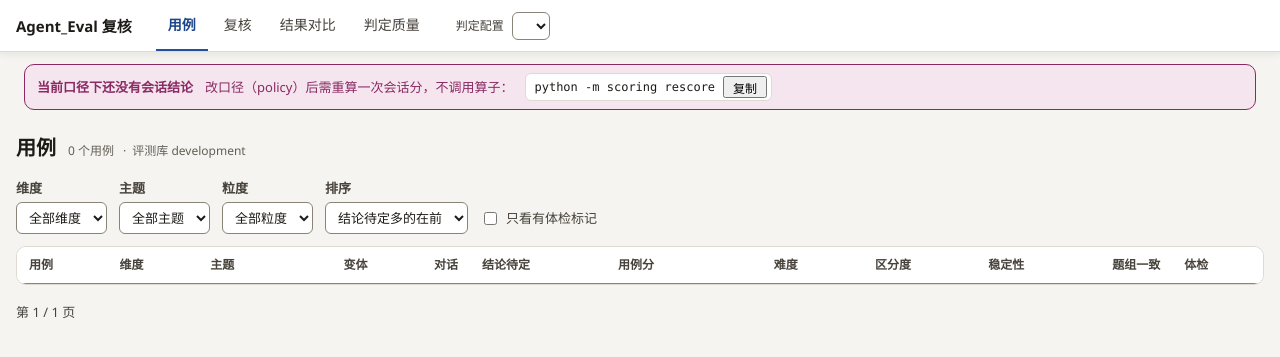
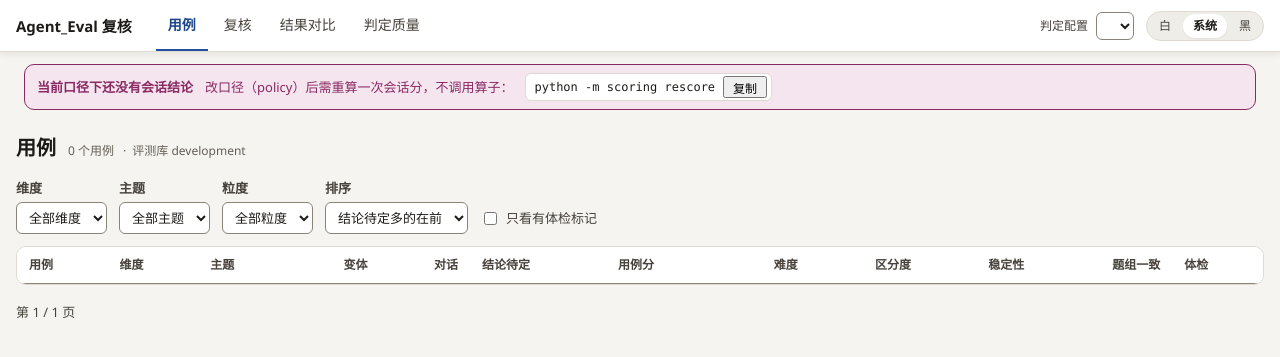
Before and after one commit to gadoid/Agent_Eval, a FastAPI app: page / in a window 1280 px wide. Shown: the top 357 px of the page. Run offline with FastAPI, Linux system fonts and the light colour scheme; data that the repository does not hold is empty.

Commit message:
顶栏新增配色方案：白 / 系统 / 黑
- 三态分段按钮，localStorage 记忆；「系统」不落 data-theme，
  交给 prefers-color-scheme，选择深色时同步 color-scheme 让原生控件适配
- 首次绘制前用内联脚本套用已存主题，避免刷新闪白
- 顶栏工具区改为成组布局，≤980px 换行、≤720px 隐藏品牌并让导航单行滚动

```diff
--- a/scoring/static/bundle.css
+++ b/scoring/static/bundle.css
@@ -47,13 +47,18 @@
 }
 .rv-count[data-tone="notice"] { background: var(--notice-soft); color: var(--notice-ink); }
 .rv-header .rv-header-meta { margin-left: auto; color: var(--ink-3); font-size: 12px; white-space: nowrap; overflow: hidden; text-overflow: ellipsis; }
+@media (max-width: 980px) {
+  .rv-header { flex-wrap: wrap; height: auto; min-height: 52px; row-gap: 0; }
+  .rv-nav { height: 48px; }
+  .rv-nav a { white-space: nowrap; }
+  .rv-header-tools { flex: 1 1 100%; order: 2; padding: 2px 0 6px; gap: var(--space-2); }
+  .rv-case .rv-card { scroll-margin-top: 96px; }
+}
 @media (max-width: 720px) {
-  .rv-header { flex-wrap: wrap; height: auto; min-height: 52px; padding: 0 var(--space-2); row-gap: 0; }
+  .rv-header { padding: 0 var(--space-2); }
   .rv-brand { display: none; }
   .rv-nav { flex: 1 1 100%; order: 1; height: 44px; overflow-x: auto; scrollbar-width: none; }
   .rv-nav::-webkit-scrollbar { display: none; }
-  .rv-nav a { white-space: nowrap; }
-  .rv-judge { order: 2; padding: 2px 0 6px; }
 }
 
 /* ---------------------------------------------------------------- Page */
@@ -322,6 +327,21 @@ mark.rv-forbid { background: var(--mark-forbid); color: var(--ink); padding: 0 2
 /* ---------------------------------------------------------------- JudgeSwitch：判定配置 */
 .rv-judge { display: inline-flex; align-items: center; gap: var(--space-2); font-size: 12px; color: var(--ink-2); }
 .rv-judge .rv-select { height: 28px; font-size: 12px; max-width: 260px; }
+.rv-header-tools { display: flex; align-items: center; gap: var(--space-3); margin-left: auto; min-width: 0; }
+
+/* ---------------------------------------------------------------- ThemeSwitch：配色方案 */
+.rv-theme {
+  display: inline-flex; flex: 0 0 auto; gap: 2px; padding: 2px;
+  border: 1px solid var(--line); border-radius: var(--radius-pill); background: var(--bg-sunken);
+}
+.rv-theme button {
+  height: 24px; padding: 0 10px;
+  border: 0; border-radius: var(--radius-pill); background: transparent;
+  color: var(--ink-2); font: inherit; font-size: 12px; font-weight: 500; cursor: pointer;
+  transition: background .15s ease, color .15s ease, box-shadow .15s ease;
+}
+.rv-theme button:hover { color: var(--ink); background: var(--bg-surface); }
+.rv-theme button[aria-pressed="true"] { background: var(--bg-surface); color: var(--ink); font-weight: 600; box-shadow: var(--shadow-card); }
 
 /* ---------------------------------------------------------------- ConclusionBar */
 .rv-concl {
@@ -662,7 +682,6 @@ mark.rv-forbid { background: var(--mark-forbid); color: var(--ink); padding: 0 2
 /* ---------------------------------------------------------------- 窄屏 */
 @media (max-width: 860px) {
   .rv-case-hero { padding: var(--space-3); }
-  .rv-case .rv-card { scroll-margin-top: 96px; }
   .rv-app a.rv-vtab { height: 36px; padding: 0 12px; }
   .rv-vfocus-link { margin-left: 0; }
   .rv-case .rv-cq li { grid-template-columns: 1fr; gap: var(--space-2); }
--- /dev/null
+++ b/scoring/static/theme.js
@@ -0,0 +1,29 @@
+/* 配色方案：白 / 系统 / 黑。「系统」不写 data-theme，交给 prefers-color-scheme。 */
+(function () {
+  var KEY = 'rv-theme';
+  var root = document.documentElement;
+  var buttons = Array.prototype.slice.call(document.querySelectorAll('[data-theme-opt]'));
+
+  function read() {
+    try {
+      var v = localStorage.getItem(KEY);
+      if (v === 'light' || v === 'dark') return v;
+    } catch (e) { /* 隐私模式 */ }
+    return 'system';
+  }
+  function paint(mode) {
+    if (mode === 'light' || mode === 'dark') root.dataset.theme = mode;
+    else delete root.dataset.theme;
+    buttons.forEach(function (b) {
+      b.setAttribute('aria-pressed', String(b.dataset.themeOpt === mode));
+    });
+  }
+
+  paint(read());
+  buttons.forEach(function (b) {
+    b.addEventListener('click', function () {
+      paint(b.dataset.themeOpt);
+      try { localStorage.setItem(KEY, b.dataset.themeOpt); } catch (e) { /* 隐私模式 */ }
+    });
+  });
+})();
--- a/scoring/static/tokens.css
+++ b/scoring/static/tokens.css
@@ -4,3 +4,7 @@
 [data-theme="dark"]{--bg-page:#161514;--bg-surface:#1f1e1c;--bg-sunken:#191817;--bg-selected:#1d2738;--line:#34322e;--line-strong:#77706a;--ink:#edeae4;--ink-2:#c6c0b6;--ink-3:#a29b90;--accent:#8fb0f0;--accent-hover:#adc6f6;--on-accent:#0f1d36;--accent-soft:#1e2b44;--accent-ink:#b4ccf7;--focus:var(--accent);--pass-soft:#11302f;--pass-ink:#7fd0d4;--pass-solid:#4fb8bf;--fail-soft:#3a1f14;--fail-ink:#f4a47e;--fail-solid:#e7814f;--partial-soft:#322a0e;--partial-ink:#e4c65e;--partial-solid:#cfae3c;--neutral-soft:#2b2a27;--neutral-ink:#c2bcb2;--neutral-solid:#a8a297;--error-soft:#361a2c;--error-ink:#eaa1cf;--on-solid:#141311;--notice-soft:#33290c;--notice-ink:#ecd17d;--notice-line:#8a7228;--mark-hit:#5a4810;--mark-forbid:#5b2614;--src-rule:#a2bbcf;--src-model:#c6a7de;--src-human:var(--accent);--delta-up:#22a7b3;--delta-down:#e0703c;--shadow-card:0 1px 2px rgba(0, 0, 0, 0.4);--shadow-sticky:0 2px 8px rgba(0, 0, 0, 0.5);}
 @media (prefers-color-scheme: dark){:root:not([data-theme="light"]){--bg-page:#161514;--bg-surface:#1f1e1c;--bg-sunken:#191817;--bg-selected:#1d2738;--line:#34322e;--line-strong:#77706a;--ink:#edeae4;--ink-2:#c6c0b6;--ink-3:#a29b90;--accent:#8fb0f0;--accent-hover:#adc6f6;--on-accent:#0f1d36;--accent-soft:#1e2b44;--accent-ink:#b4ccf7;--focus:var(--accent);--pass-soft:#11302f;--pass-ink:#7fd0d4;--pass-solid:#4fb8bf;--fail-soft:#3a1f14;--fail-ink:#f4a47e;--fail-solid:#e7814f;--partial-soft:#322a0e;--partial-ink:#e4c65e;--partial-solid:#cfae3c;--neutral-soft:#2b2a27;--neutral-ink:#c2bcb2;--neutral-solid:#a8a297;--error-soft:#361a2c;--error-ink:#eaa1cf;--on-solid:#141311;--notice-soft:#33290c;--notice-ink:#ecd17d;--notice-line:#8a7228;--mark-hit:#5a4810;--mark-forbid:#5b2614;--src-rule:#a2bbcf;--src-model:#c6a7de;--src-human:var(--accent);--delta-up:#22a7b3;--delta-down:#e0703c;--shadow-card:0 1px 2px rgba(0, 0, 0, 0.4);--shadow-sticky:0 2px 8px rgba(0, 0, 0, 0.5);}}
 :root{--space-1:4px;--space-2:8px;--space-3:12px;--space-4:16px;--space-5:24px;--space-6:32px;--radius-sm:4px;--radius-md:6px;--radius-lg:10px;--radius-pill:999px;--page-max:1280px;--read-max:760px;--control-h:32px;--answer-max-h:320px;--font-sans:"PingFang SC", "Microsoft YaHei", "Noto Sans SC", "Segoe UI", system-ui, sans-serif;--font-mono:"JetBrains Mono", "Cascadia Mono", Consolas, "SFMono-Regular", ui-monospace, monospace;}
+
+:root{color-scheme:light}
+[data-theme="dark"]{color-scheme:dark}
+@media (prefers-color-scheme: dark){:root:not([data-theme="light"]){color-scheme:dark}}
--- a/scoring/templates/base.html
+++ b/scoring/templates/base.html
@@ -3,7 +3,9 @@
 <head>
 <meta charset="utf-8">
 <meta name="viewport" content="width=device-width, initial-scale=1">
+<meta name="color-scheme" content="light dark">
 <title>{% block title %}Agent_Eval 复核{% endblock %}</title>
+<script>try{var t=localStorage.getItem('rv-theme');if(t==='light'||t==='dark')document.documentElement.dataset.theme=t;}catch(e){}</script>
 <link rel="stylesheet" href="/static/tokens.css">
 <link rel="stylesheet" href="/static/bundle.css">
 </head>
@@ -17,6 +19,7 @@
     <a href="/compare" {% if request.url.path == '/compare' %}aria-current="page"{% endif %}>结果对比</a>
     <a href="/judging" {% if request.url.path == '/judging' %}aria-current="page"{% endif %}>判定质量</a>
   </nav>
+  <div class="rv-header-tools">
     <label class="rv-judge">判定配置
       <select class="rv-select" onchange="var u=new URL(location);if(this.value)u.searchParams.set('chain',this.value);else u.searchParams.delete('chain');location=u">
         {% for ch in chains %}
@@ -25,6 +28,12 @@
         {% endfor %}
       </select>
     </label>
+    <div class="rv-theme" role="group" aria-label="配色方案" data-theme-toggle>
+      <button type="button" data-theme-opt="light" aria-pressed="false" title="白（浅色）">白</button>
+      <button type="button" data-theme-opt="system" aria-pressed="true" title="跟随系统">系统</button>
+      <button type="button" data-theme-opt="dark" aria-pressed="false" title="黑（深色）">黑</button>
+    </div>
+  </div>
 </header>
 {% if needs_rescore %}
 <div class="rv-notice" data-tone="error" style="margin:12px 24px 0"><b>当前口径下还没有会话结论</b>
@@ -33,6 +42,7 @@
 {% endif %}
 {% block body %}{% endblock %}
 <script src="/static/highlight.js"></script>
+<script src="/static/theme.js"></script>
 {% block scripts %}{% endblock %}
 </body>
 </html>
```
Also changed, not shown: doc/10-复核服务改造方案.md (+3 -3 lines), tests/test_serve.py (+1 -0 lines). Lines whose indentation alone changed are shown as unchanged.
